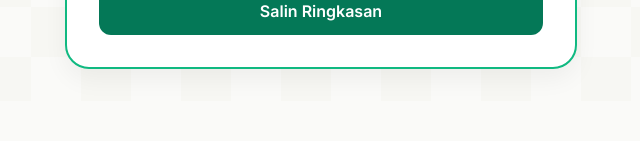
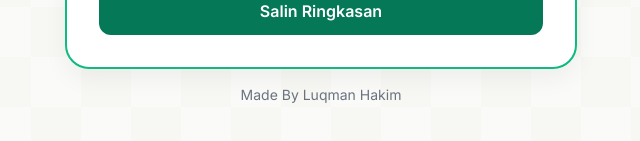
Before and after one commit to luqzi99/kalkulatorduitraya, a plain HTML site: page index.html in a window 1280 px wide. Shown: the part 1193-1334 px from the top of the page, without its empty margins (319-959 px from the left). Before the commit the page ends 1294 px from the top, so only its background shows below. Drawn offline with nearby package versions, Linux system fonts and the light colour scheme.

Commit message:
update footer

```diff
--- a/index.html
+++ b/index.html
@@ -151,6 +151,10 @@
     Ringkasan disalin!
   </p>
 </div>
+<footer class="text-center py-4">
+  <p class="text-gray-500 text-sm">Made By Luqman Hakim</p>
+</footer>
+
 </main>
 
 <script>
```
